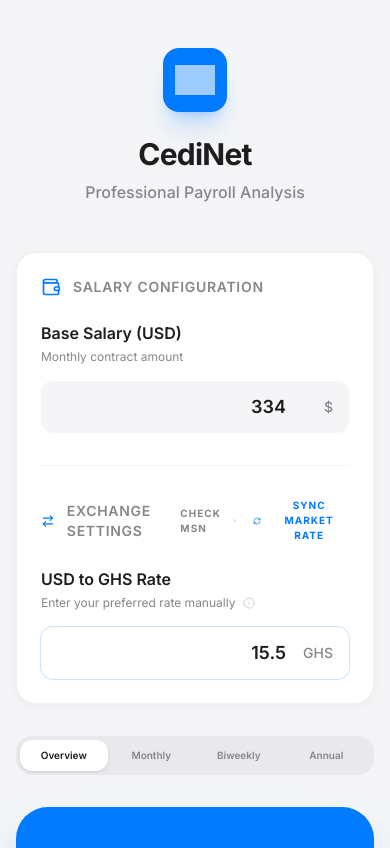
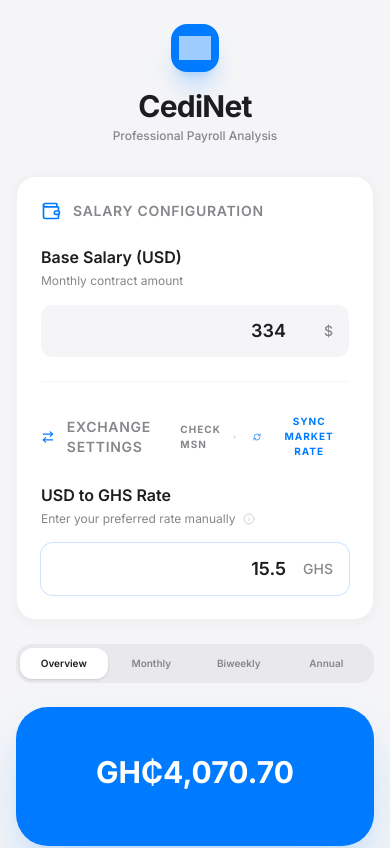
Before and after one commit to kemmyhub/CediNet, a React (Vite) app: page / in a window 390 px wide. Shown: the top 848 px of the page. Built offline with nearby package versions, Linux system fonts and the light colour scheme; no server answers; grey boxes are pictures that could not be loaded.

Commit message:
refactor: Improve UI spacing and sizing
Adjusts padding, margins, and element sizes within the CediNet application for better visual hierarchy and responsiveness across different screen sizes.

```diff
--- a/src/App.tsx
+++ b/src/App.tsx
@@ -110,23 +110,23 @@
   };
 
   return (
-    <div className="min-h-screen max-w-2xl mx-auto px-4 py-12 md:py-20">
+    <div className="min-h-screen max-w-2xl mx-auto px-4 py-6 md:py-20">
       {/* Header */}
-      <header className="mb-12 text-center">
-        <div className="inline-flex items-center justify-center w-16 h-16 bg-apple-blue rounded-2xl mb-6 shadow-xl shadow-apple-blue/20 overflow-hidden">
+      <header className="mb-8 md:mb-12 text-center">
+        <div className="inline-flex items-center justify-center w-12 h-12 md:w-16 md:h-16 bg-apple-blue rounded-2xl mb-4 md:mb-6 shadow-xl shadow-apple-blue/20 overflow-hidden">
           <img
             src="input_file_0.png"
             alt="CediNet Logo"
-            className="w-10 h-10 object-contain mix-blend-screen"
+            className="w-8 h-8 md:w-10 md:h-10 object-contain mix-blend-screen"
             referrerPolicy="no-referrer"
           />
         </div>
-        <h1 className="text-3xl md:text-4xl font-bold tracking-tight mb-2">CediNet</h1>
-        <p className="text-apple-gray-400 font-medium">Professional Payroll Analysis</p>
+        <h1 className="text-3xl md:text-4xl font-bold tracking-tight mb-1 md:mb-2">CediNet</h1>
+        <p className="text-xs md:text-sm text-apple-gray-400 font-medium">Professional Payroll Analysis</p>
       </header>
 
       {/* Settings Card */}
-      <section className="apple-card mb-8 space-y-8">
+      <section className="apple-card mb-6 md:mb-8 space-y-6 md:space-y-8">
         <div>
           <div className="flex items-center justify-between mb-6">
             <div className="flex items-center gap-3">
@@ -210,7 +210,7 @@
       </section>
 
       {/* Tabs */}
-      <nav className="flex p-1 bg-apple-gray-200 rounded-2xl mb-8 overflow-x-auto no-scrollbar">
+      <nav className="flex p-1 bg-apple-gray-200 rounded-2xl mb-6 md:mb-8 overflow-x-auto no-scrollbar">
         {(['overview', 'monthly', 'biweekly', 'annual'] as Tab[]).map((tab) => (
           <button
             key={tab}
@@ -227,7 +227,7 @@
       </nav>
 
       {/* Content Area */}
-      <main className="relative min-h-[400px]">
+      <main className="relative min-h-[300px] md:min-h-[400px]">
         <AnimatePresence mode="wait">
           <motion.div
             key={activeTab}
@@ -430,7 +430,7 @@
       </main>
 
       {/* Footer / Contract Details */}
-      <footer className="mt-12 space-y-4">
+      <footer className="mt-8 md:mt-12 space-y-4">
         <div className="flex items-center gap-2 text-apple-gray-400 mb-4 px-2">
           <Briefcase className="w-4 h-4" />
           <h5 className="text-xs font-bold uppercase tracking-widest">Contractual Terms</h5>
```
